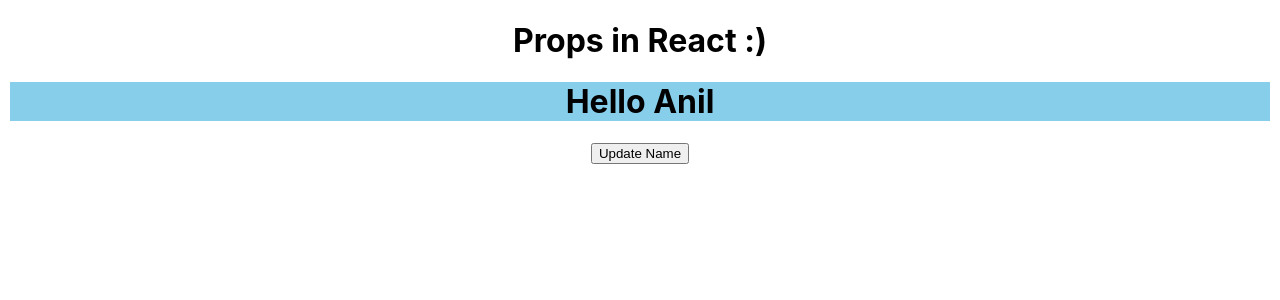
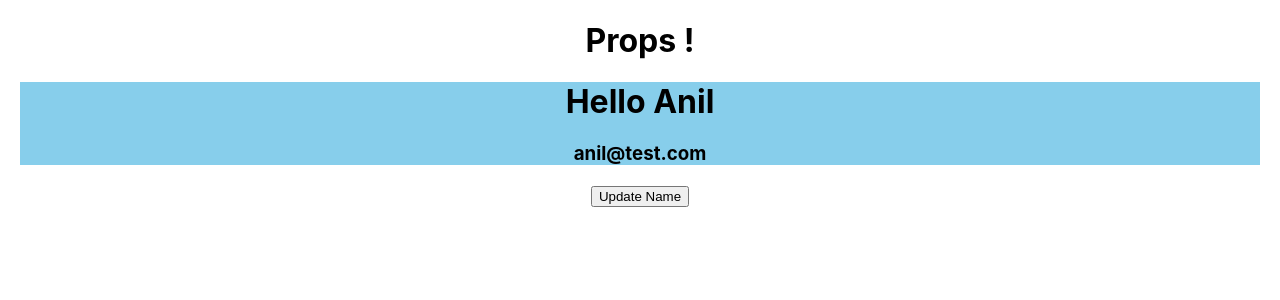
Before and after one commit to NayakVandana/React_js, a React (Create React App) app in the folder blog/: page / in a window 1280 px wide. Shown: the top 300 px of the page. Built offline with nearby package versions, Linux system fonts and the light colour scheme.

Commit message:
props in class component

```diff
--- a/blog/src/App.js
+++ b/blog/src/App.js
@@ -1,19 +1,24 @@
-import React,{useState} from 'react'
 import './App.css';
 import Student from './Student'
-function App() {
-  const [name,setName]=useState("Anil")
-  function apple()
+import React from 'react'
+class App extends React.Component {
+  constructor()
   {
-    alert("hello")
+    super();
+    this.state={
+      name:"Anil"
+    }
   }
-  return (
-    <div className="App">
-     <h1>Props in React :)</h1>
-     <Student name={name}/>
-     <button onClick={()=>{setName("Sidhu")}} >Update Name</button>
-    </div>
-  );
+  render()
+  {
+    return (
+      <div className="App">
+       <h1>Props !</h1>
+       <Student name={this.state.name} email="anil@test.com"></Student>
+       <button onClick={()=>this.setState({name:"Sidhu"})} >Update Name</button>
+      </div>
+    );
+  }
 }
 
 export default App;
--- a/blog/src/Student.js
+++ b/blog/src/Student.js
@@ -1,10 +1,16 @@
-function Student(props) {
-    console.log(props)
-    return (
-        <div style={{ backgroundColor: "skyblue", margin: 10 }}>
-            <h1>Hello {props.name}</h1>
-        </div>
-    )
+import React from 'react'
+
+export default class Student extends React.Component{
+
+
+    render()
+    {
+        console.log(this.props)
+        return(
+        <div  style={{backgroundColor:'skyblue',margin:20}}>
+           <h1>Hello  {this.props.name}</h1>
+        <h3>{this.props.email}</h3>
+             </div>
+        )
+    }
 }
-
-export default Student
```
